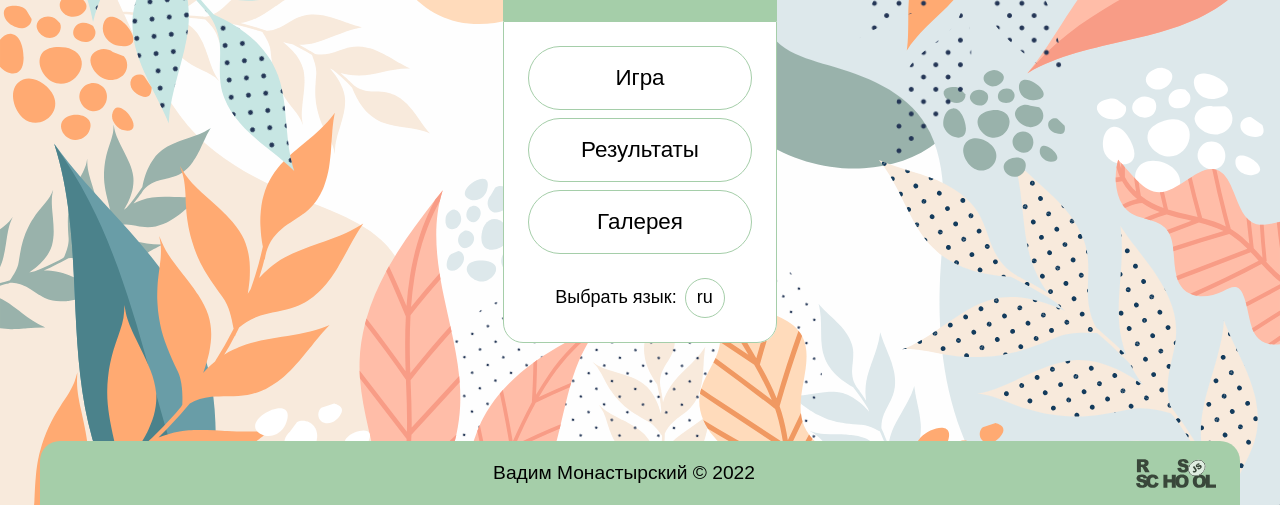
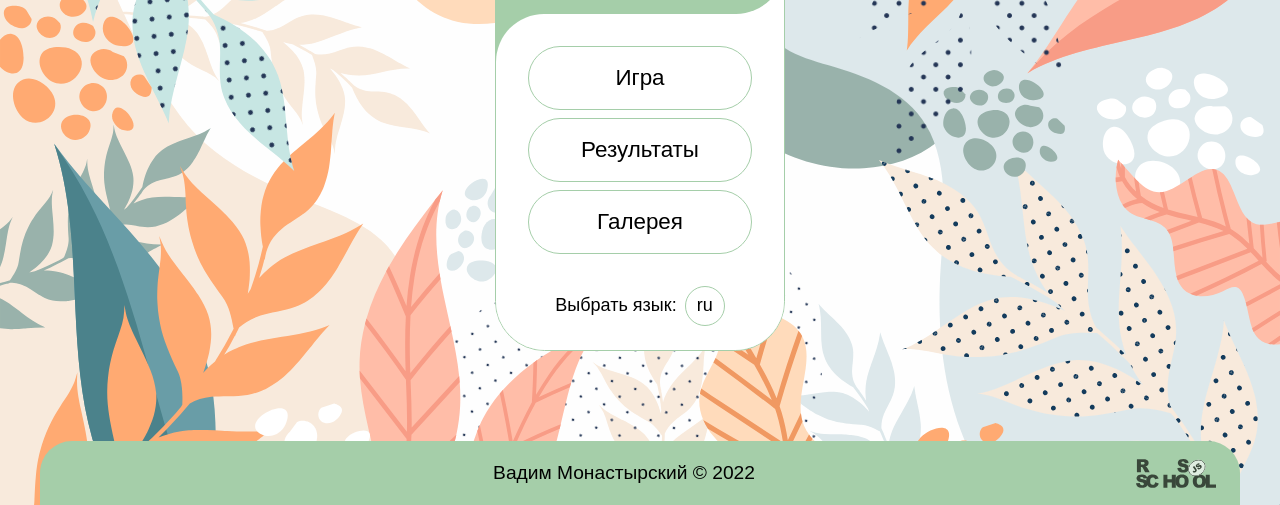
Before and after one commit to vadim-m/RSS-JS2022Q3, a website built with webpack: page songbird/src/index.html in a window 1280 px wide. Shown: the part 295-800 px from the top of the page. Built offline with nearby package versions, Linux system fonts and the light colour scheme; files whose address does not match are found by name.

Commit message:
feat: update border-radius in css

```diff
--- a/songbird/src/index.html
+++ b/songbird/src/index.html
@@ -15,8 +15,8 @@
 <body>
   <div class="wrapper">
     <main class="content">
-      <section class="section startpage">
-        <div class="startpage__container container">
+      <section class="section startpage startpage--active">
+        <div class="container startpage__container">
           <div class="startpage__content">
             <header class="startpage__header">
               <div class="startpage__logo logo"></div>
@@ -41,6 +41,14 @@
           </div>
         </div>
       </section>
+      <section class="section game game--active">
+        <h2 class="game__title visually-hidden">Game</h2>
+        <div class="container game__container">
+          <div class="game__wrapper">
+
+          </div>
+        </div>
+      </section>
     </main>
 
     <footer class="footer">
--- a/songbird/src/index.scss
+++ b/songbird/src/index.scss
@@ -2,4 +2,5 @@
 @import "style/var";
 @import "style/style";
 @import "style/components/startpage";
+@import "style/components/game";
 @import "style/components/footer";
--- a/songbird/src/style/_style.scss
+++ b/songbird/src/style/_style.scss
@@ -88,6 +88,7 @@ body {
   display: flex;
   flex-direction: column;
   flex-grow: 1;
+  position: relative;
 }
 
 .section {
--- a/songbird/src/style/components/_footer.scss
+++ b/songbird/src/style/components/_footer.scss
@@ -7,7 +7,7 @@
     justify-content: space-between;
     align-items: center;
     background: var(--green);
-    border-radius: 20px 20px 0 0;
+    border-radius: 2rem 2rem 0 0;
 
     padding: 0 1.5rem;
   }
--- /dev/null
+++ b/songbird/src/style/components/_game.scss
@@ -0,0 +1,16 @@
+.game {
+  position: absolute;
+  width: 100%;
+  top: 0;
+  left: -200vw;
+  bottom: 0;
+  display: flex;
+  flex-direction: column;
+  align-items: center;
+  justify-content: center;
+  transition: left 1s linear;
+
+  &--active {
+    left: 0;
+  }
+}
--- a/songbird/src/style/components/_startpage.scss
+++ b/songbird/src/style/components/_startpage.scss
@@ -1,8 +1,18 @@
 .startpage {
+  position: absolute;
+  width: 100%;
+  top: 0;
+  left: -200vw;
+  bottom: 0;
   display: flex;
   flex-direction: column;
   align-items: center;
   justify-content: center;
+  transition: left 1s linear;
+
+  &--active {
+    left: 0;
+  }
 
   &__container {
     width: initial;
@@ -11,13 +21,15 @@
 
 .startpage__content {
   background-color: var(--white);
-  border-radius: 20px;
+  border: 1px solid var(--green);
+  border-radius: 3.1rem;
+  overflow: hidden;
 }
 
 .startpage__header {
   width: 100%;
   background-color: var(--green);
-  border-radius: 20px 20px 0 0;
+  border-radius: 3rem 3rem 3rem 0;
 
   padding: 1.5rem;
 }
@@ -54,15 +66,17 @@
 }
 
 .startpage__controls {
-  border: 1px solid var(--green);
-  border-radius: 0 0 20px 20px;
+  background-color: var(--green);
+  border-radius: 0 0 3rem 3rem;
 }
 
 .startpage__btns {
   display: flex;
   flex-direction: column;
+  background-color: var(--white);
+  border-radius: 3rem 0 0 0;
 
-  padding: 1.5rem;
+  padding: 2rem;
 }
 
 .startpage__btn {
@@ -71,7 +85,7 @@
   font-size: 1.4rem;
   background-color: transparent;
   border: 1px solid var(--green);
-  border-radius: 2rem;
+  border-radius: 3rem;
   transition: background-color 0.2s ease-in-out;
 
   &:not(:last-child) {
@@ -85,7 +99,9 @@
 }
 
 .startpage__footer {
-  padding: 0 1.5rem 1.5rem;
+  background-color: var(--white);
+
+  padding: 0 2rem 1.5rem;
 }
 
 .startpage__language {
```
